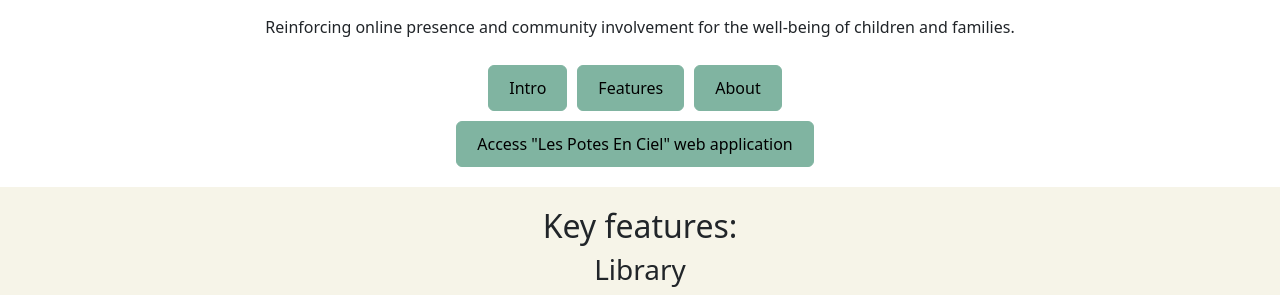
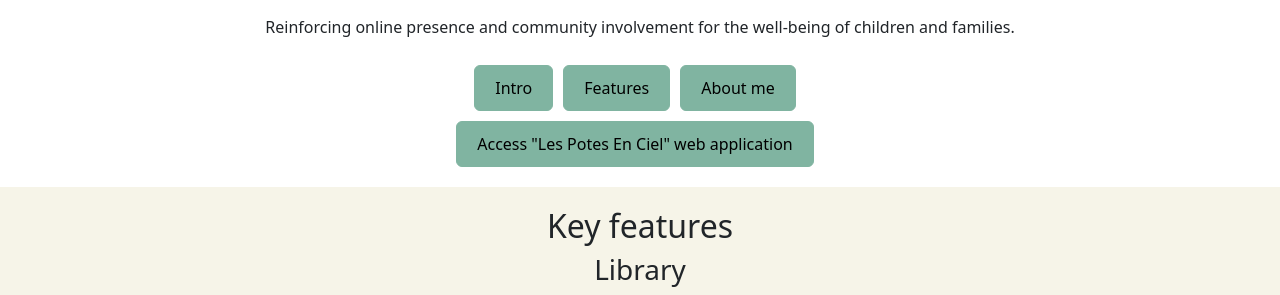
Before and after one commit to amandinekemp/Les_Potes_En_Ciel, a Next.js app in the folder front/: page /landing_page in a window 1280 px wide. Shown: the part 567-862 px from the top of the page. Built offline with nearby package versions, Linux system fonts and the light colour scheme.

Commit message:
Fix error

```diff
--- a/front/app/(routes)/landing_page/page.tsx
+++ b/front/app/(routes)/landing_page/page.tsx
@@ -23,13 +23,13 @@ function App() {
         <nav>
           <Button variant="primary" href="#intro">Intro</Button>
           <Button variant="primary" href="#features">Features</Button>
-          <Button variant="primary" href="#about">About</Button>
+          <Button variant="primary" href="#about">About me</Button>
         </nav>
-        <Button variant="primary" href="#TODO">Access "Les Potes En Ciel" web application</Button>
+        <Button variant="primary" href="#TODO">Access &quot;Les Potes En Ciel&quot; web application</Button>
       </section>
 
       <section id="features">
-        <h2>Key features:</h2>
+        <h2>Key features</h2>
         <h3>Library</h3>
         <p>Access a collection of books available in the association&apos;s library, with the option to borrow or cancel reservations online. Our library offers books for children and families, ensuring that everyone can find something of interest. With easy-to-use online tools, you can search the catalog, reserve books and manage your borrowing history. Whether you&apos;re looking for educational material, story books or recreational reading, our library has something for everyone.</p>
         <img src="/landing_page/screenshot_library.png" alt="Library" />
@@ -42,7 +42,7 @@ function App() {
       </section>
 
       <section id="about">
-        <h2>About us</h2>
+        <h2>About me</h2>
         <p>
         As a volunteer mom for three years with Les Potes en Ciel, I saw the need to modernize the association&apos;s communication tools and make our library more accessible. This project was inspired by this need to improve member engagement, facilitate interaction with the community and enable simplified access to our library resources. Thanks to our online platform, you can easily browse our catalog, reserve books or cancel reservations. This system simplifies the lending process and enables our community to take full advantage of the resources available. It&apos;s also a portfolio project for Holberton School, aimed at demonstrating my skills in web development and project management.
         </p>
```
Lines whose indentation alone changed are shown as unchanged.
